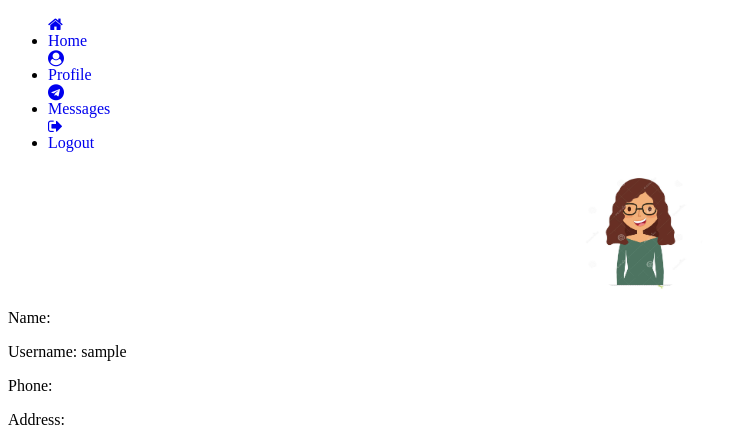
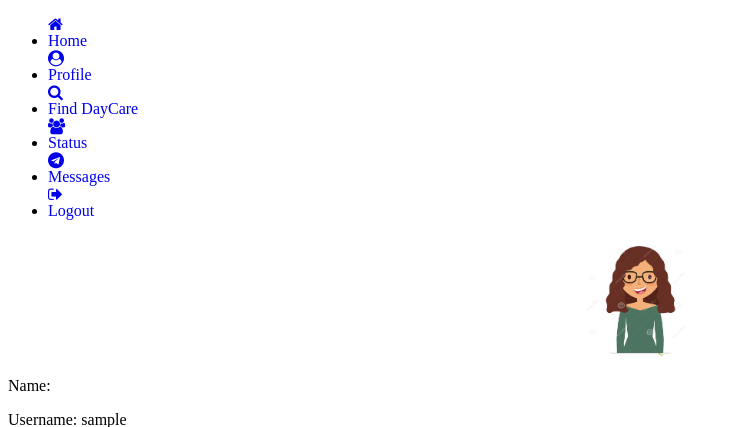
Before and after one commit to Nusrat-mim/Kidcare, a PHP site: page /tprofile.php in a window 1280 px wide. Shown: the top 427 px of the page, without its empty margins (0-731 px from the left). Run offline with PHP 8.4, Linux system fonts and the light colour scheme; the visitor is signed in with stand-in values (Sample User, id 1); data that the repository does not hold is empty.

Commit message:
Update tprofile.php

```diff
--- a/tprofile.php
+++ b/tprofile.php
@@ -7,17 +7,20 @@ $username=$_SESSION['username'];
 $sql="SELECT * FROM parent WHERE username='$username'";
 $result=$conn->query($sql);
 $retrive=mysqli_fetch_array($result);
-
+//print_r($retrive);
 
 $firstname=$retrive['firstname'];
 $lastname=$retrive['lastname'];
 $phone=$retrive['phone'];
 $address=$retrive['address'];
 
-
+// echo "Name: ".$firstname." ".$lastname."<br>";
+// echo "Phone: ".$phone."<br>";
+// echo "Institution: ".$institution."<br>";
+// echo "Address: ".$address."<br>";
+// echo "Username: ".$username;
 
  ?>
-
 
 <!DOCTYPE html>
 <html>
@@ -34,7 +37,6 @@ $address=$retrive['address'];
 <meta name="viewport" content="width=device-width, initial-scale=1">
 <link rel="stylesheet" href="profilestyle.css">
 <link rel="stylesheet" href="https://cdnjs.cloudflare.com/ajax/libs/font-awesome/4.7.0/css/font-awesome.min.css">
-
 <body>
 	<header>
 		<div class="container">
@@ -43,6 +45,8 @@ $address=$retrive['address'];
 				<ul>
 					<li><a href="thome.php"><i class="fa fa-home"><br>Home</i></a></li>
 					<li><a href="tprofile.php"><i class="fa fa-user-circle"><br>Profile</i></a></li>
+					<li><a href="findstudent.php"><i class="fa fa-search"><br>Find DayCare</i></a></li>
+					<li><a href="tstatus.php"><i class="fa fa-users"><br>Status</i></a></li>
 					<li><a href="message.php"><i class="fa fa-telegram"><br>Messages</i></a></li>
 					<li><a href="logout.php"><i class="fa fa-sign-out"><br>Logout</i></a></li>
 				</ul>
```
